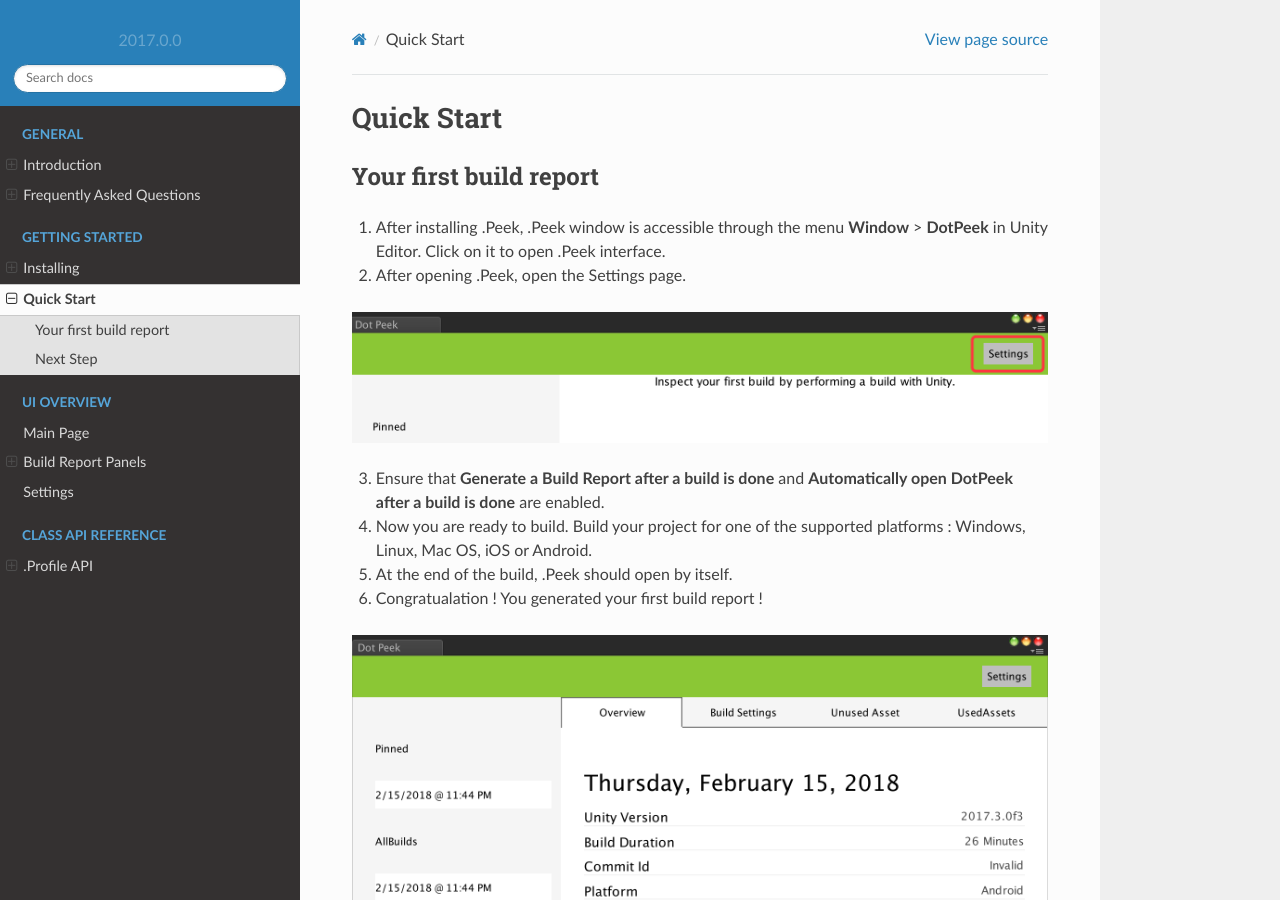
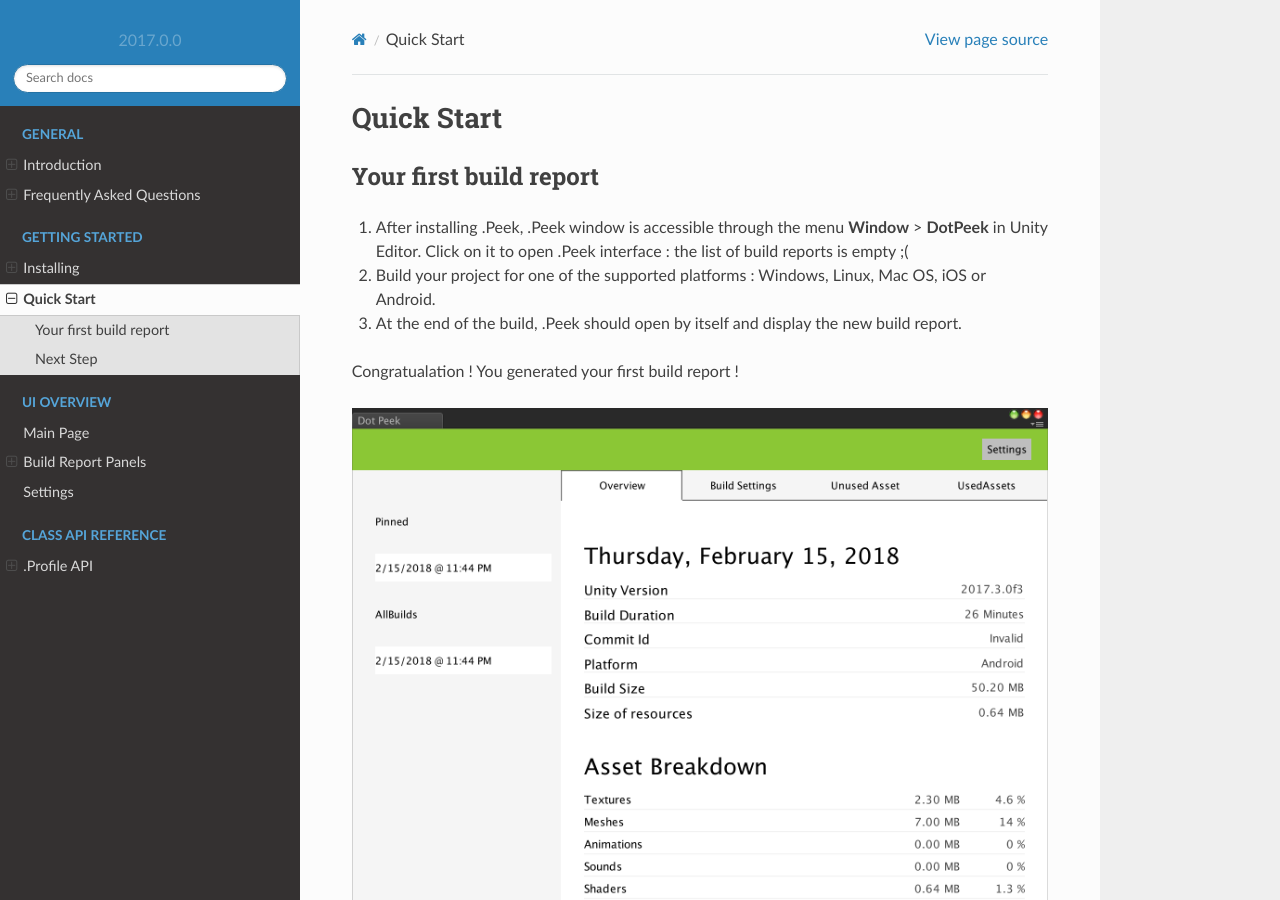
Before and after one commit to WellFiredDevelopment/dotPeekDocumentation, a Sphinx documentation site: the page built from sphinx/source/getting-started/quickstart.rst, in a window 1280 px wide and 900 px high. Built offline with Sphinx 7.4.7 and the Read the Docs theme 2.0.0, drawn with Linux system fonts in a browser that asks for light colours.

Commit message:
simplify getting started steps

```diff
--- a/sphinx/source/getting-started/quickstart.rst
+++ b/sphinx/source/getting-started/quickstart.rst
@@ -5,20 +5,13 @@
 -----------------------
 
 1. After installing .Peek, .Peek window is accessible through the menu **Window** > **DotPeek** in Unity Editor. Click on it
-   to open .Peek interface.
+   to open .Peek interface : the list of build reports is empty ;(
 
-2. After opening .Peek, open the Settings page.
+2. Build your project for one of the supported platforms : Windows, Linux, Mac OS, iOS or Android.
 
-.. image:: images/quickstart/settings.png
+3. At the end of the build, .Peek should open by itself and display the new build report.
 
-3. Ensure that **Generate a Build Report after a build is done** and **Automatically open DotPeek after a build is done** are
-   enabled.
-
-4. Now you are ready to build. Build your project for one of the supported platforms : Windows, Linux, Mac OS, iOS or Android.
-
-5. At the end of the build, .Peek should open by itself.
-
-6. Congratualation ! You generated your first build report !
+Congratualation ! You generated your first build report !
 
 .. image:: images/quickstart/first-build-report.png
 
```
